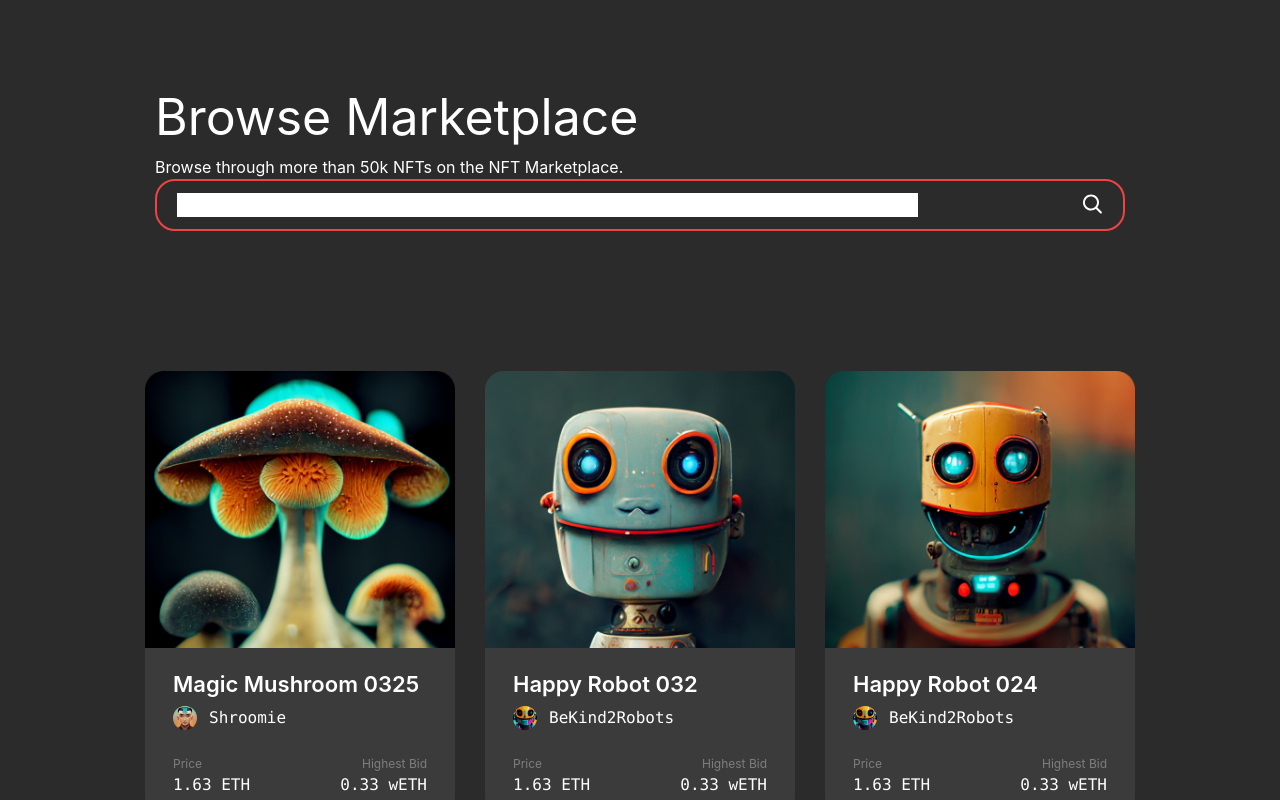
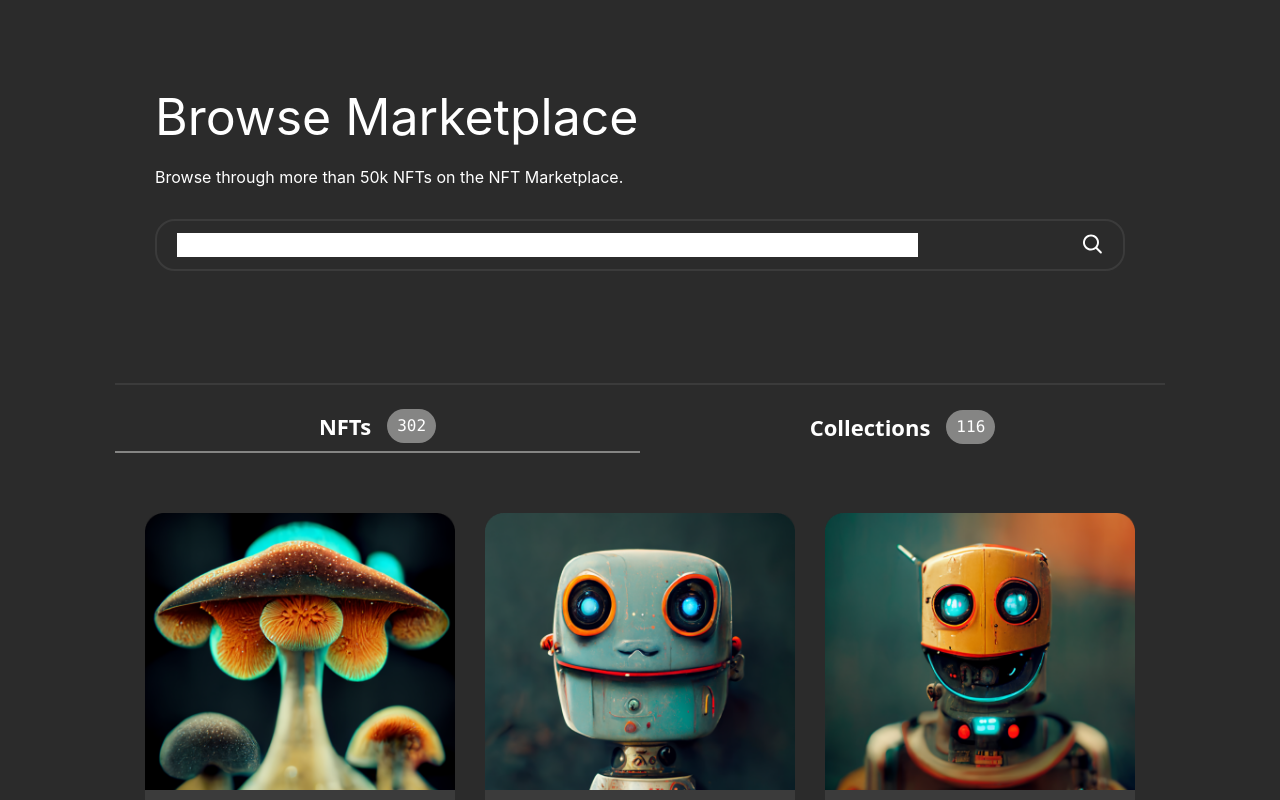
Before and after one commit to zaife13/Nft-Store, a React (Create React App) app: page /marketplace in a window 1280 px wide. Shown: the top 800 px of the page. Built offline with nearby package versions, Linux system fonts and the light colour scheme.

Commit message:
Just a commit to push all the remaining data

```diff
--- a/src/App.js
+++ b/src/App.js
@@ -7,6 +7,7 @@ import WalletConnect from "./Screens/WalletConnect";
 import Marketplace from "./Screens/Marketplace";
 import Rankings from "./Screens/Rankings";
 import NFTDetail from "./Screens/NFTDetail";
+import ArtistPage from "./Screens/ArtistPage";
 
 function App() {
   return (
@@ -17,10 +18,11 @@ function App() {
           <Route path="/signup" element={<SignUp />}></Route>
           <Route path="/connectwallet" element={<WalletConnect />}></Route>
           <Route path="/marketplace" element={<Marketplace />}></Route>
-          <Route path="/signup" element={<SignUp/>}></Route>
-          <Route path="/connectwallet" element={<WalletConnect/>}></Route>
-          <Route path="/rankings" element={<Rankings/>}></Route>
-          <Route path="/nftdetail" element={<NFTDetail/>}></Route>
+          <Route path="/signup" element={<SignUp />}></Route>
+          <Route path="/connectwallet" element={<WalletConnect />}></Route>
+          <Route path="/rankings" element={<Rankings />}></Route>
+          <Route path="/nftdetail" element={<NFTDetail />}></Route>
+          <Route path="/artistpage" element={<ArtistPage />}></Route>
         </Routes>
       </BrowserRouter>
     </>
--- a/src/Components/HeroSection.js
+++ b/src/Components/HeroSection.js
@@ -4,7 +4,7 @@ import nftCardPic from "../Assets/heroanimationtransparentbck-2.gif";
 const HeroSection = () => {
   return (
     <>
-      <div className="bg-customGray max-w-[1050px] m-auto grid grid-cols-1 py-10 px-5 gap-0 md:gap-7  md:grid-cols-2  md:py-20 lg:px-20">
+      <div className="bg-customGray max-w-[1280px] m-auto grid grid-cols-1 py-10 px-5 gap-0 md:gap-7  md:grid-cols-2  md:py-20 lg:px-20">
         <div className="text-white flex flex-col justify-center">
           <h1 className="self-stretch uppercase font-semibold text-[28px] md:text-[38px] lg:text-[67px] ">
             Discover digital art & Collect NFTs
--- a/src/Screens/Marketplace.js
+++ b/src/Screens/Marketplace.js
@@ -13,16 +13,41 @@ const Marketplace = () => {
   return (
     <>
       <div>
+        {/* div for heading, subheading and searchbar start here */}
         <div className="text-white max-w-[1050px] m-auto py-10 px-5 md:py-[60px] md:px-10 lg:py-20">
-          <h1 className="text-[28px] md:text-[38px] lg:text-[50px]">
+          <h1 className="text-[28px] mb-[10px] md:text-[38px] lg:text-[50px]">
             Browse Marketplace
           </h1>
           <p>Browse through more than 50k NFTs on the NFT Marketplace.</p>
-          <div className="py-3 px-5 flex justify-between border-2 border-red-500 rounded-[20px]">
+          <div className="py-3 px-5 flex justify-between mt-[30px] border-2 border-customGray1 rounded-[20px]">
             <input className="w-[80%]" type="text" />
             <CgSearch className="w-6 h-6" />
           </div>
         </div>
+        {/* div for heading, subheading and searchbar end here */}
+
+        {/* div for inner navbar start here */}
+        <div className="max-w-[1050px] mt-8 pt-6 border-t-2 border-customGray1 m-auto flex justify-between">
+          <div className="w-full flex gap-4 items-center justify-center border-b-2  border-customGray3 pb-2">
+            <p className="text-white font-sans text-[22px] font-semibold cursor-pointer">
+              NFTs
+            </p>
+            <p className="hidden md:block py-[5px] px-[10px] rounded-[20px] bg-customGray3 font-mono text-white">
+              302
+            </p>
+          </div>
+
+          <div className="w-full flex gap-4  items-center justify-center pb-2">
+            <p className="text-white font-sans text-[22px] font-semibold  cursor-pointer">
+              Collections
+            </p>
+            <p className="hidden md:block py-[5px] px-[10px] rounded-[20px] bg-customGray3 font-mono text-white">
+              116
+            </p>
+          </div>
+        </div>
+        {/* div for inner navbar end here */}
+
         <div className="max-w-[1050px] m-auto grid gird-cols-1 place-items-center gap-[30px] md:grid-cols-2 lg:grid-cols-3 py-10 px-[30px] md:pt-[60px] md:pb-[80px]">
           {/* Card Start here */}
           {cardData.map((item) => (
```
Also changed, not shown: src/Assets/artistPageCoverImg.png (added), src/Assets/artistPageProfileAvatar.png (added).
